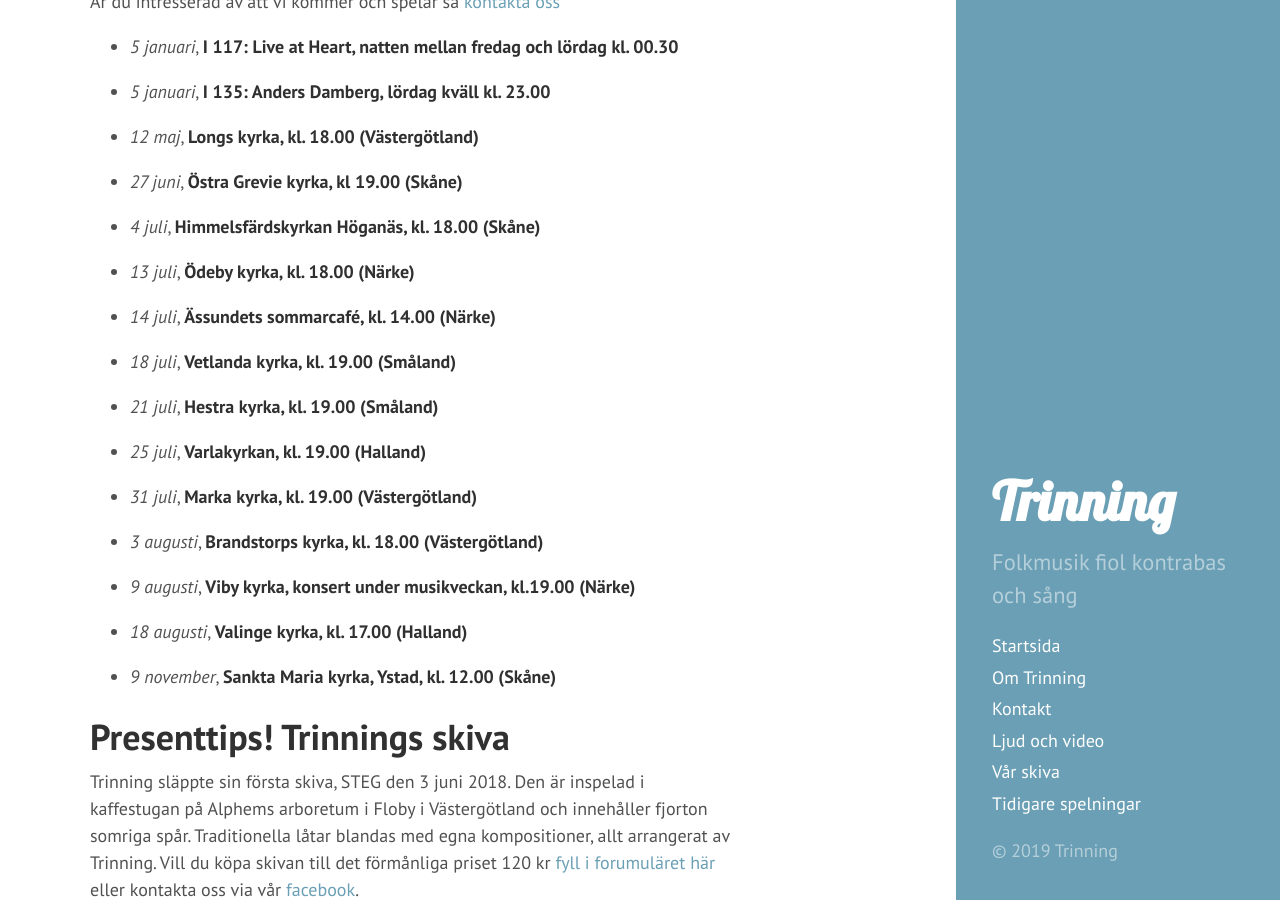
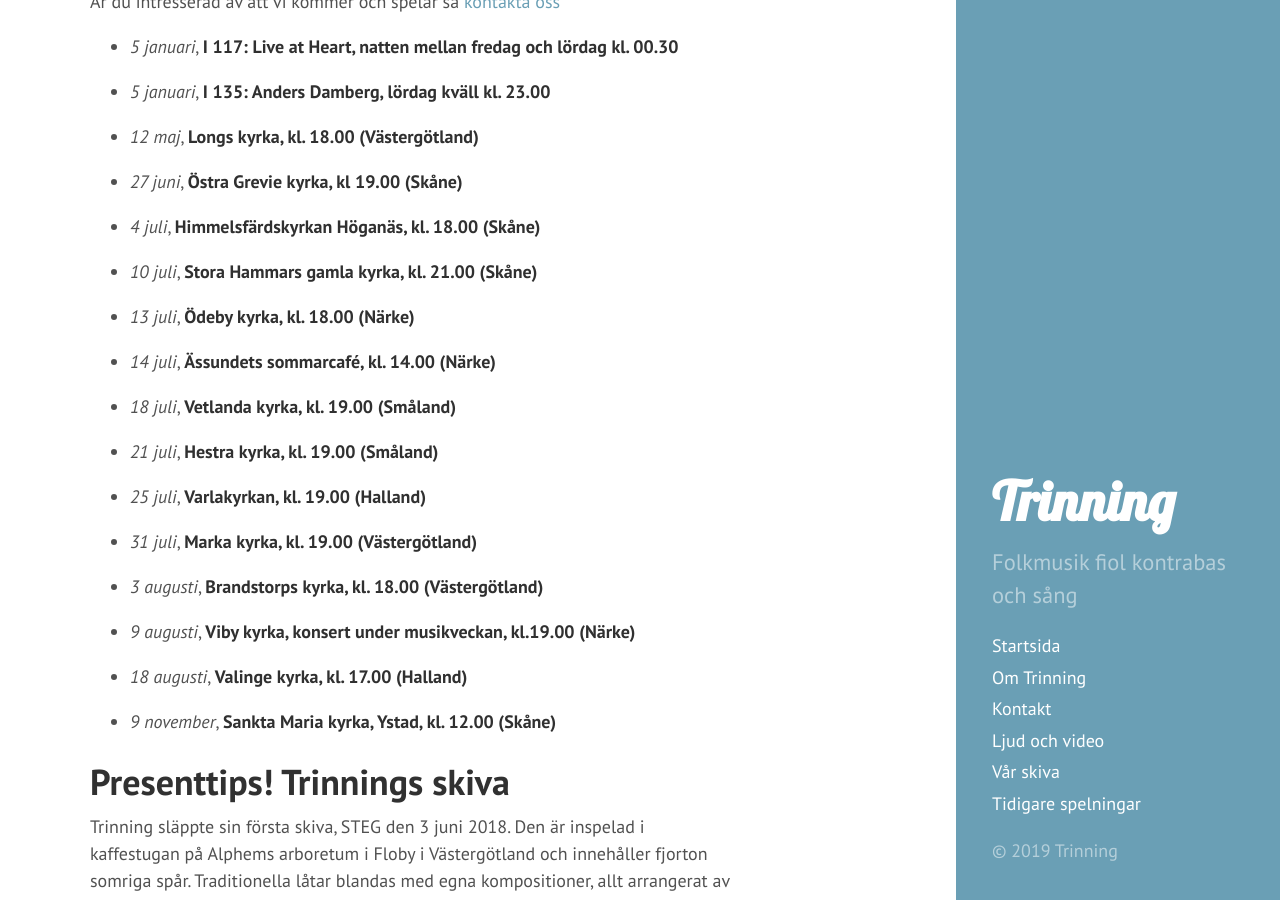
Before and after one commit to trinning/trinning.github.io, a Jekyll site: the page built from index.md, in a window 1280 px wide and 900 px high, scrolled down 660 px. Built offline with Jekyll 4.4.1, drawn with Linux system fonts in a browser that asks for light colours.

Commit message:
Uppdaterat spelningar

```diff
--- a/index.md
+++ b/index.md
@@ -24,6 +24,8 @@ in lite norskt, amerikanskt, låtar från de brittiska öarna och visor från de
 
 * *4 juli*, **Himmelsfärdskyrkan Höganäs, kl. 18.00 (Skåne)**
 
+* *10 juli*, **Stora Hammars gamla kyrka, kl. 21.00 (Skåne)**
+
 * *13 juli*, **Ödeby kyrka, kl. 18.00 (Närke)**
 
 * *14 juli*, **Ässundets sommarcafé, kl. 14.00 (Närke)**
```
